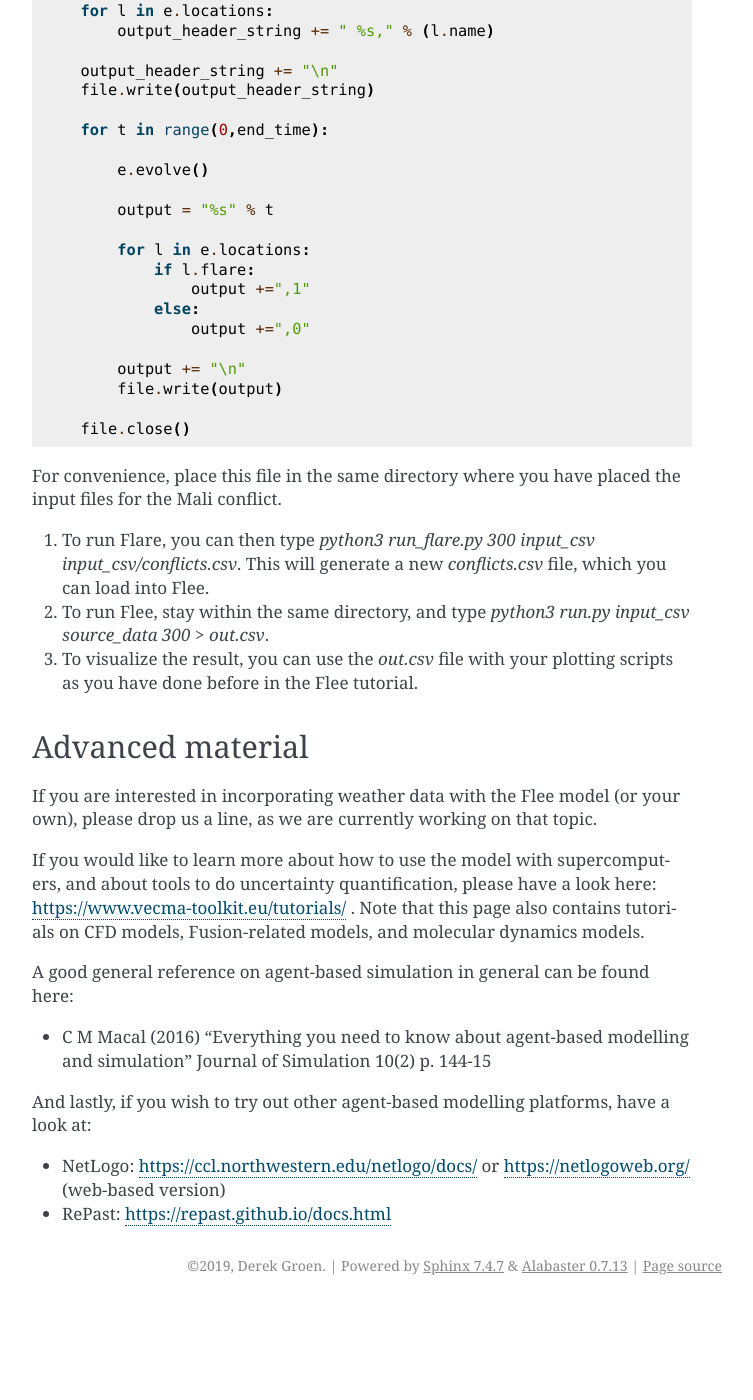
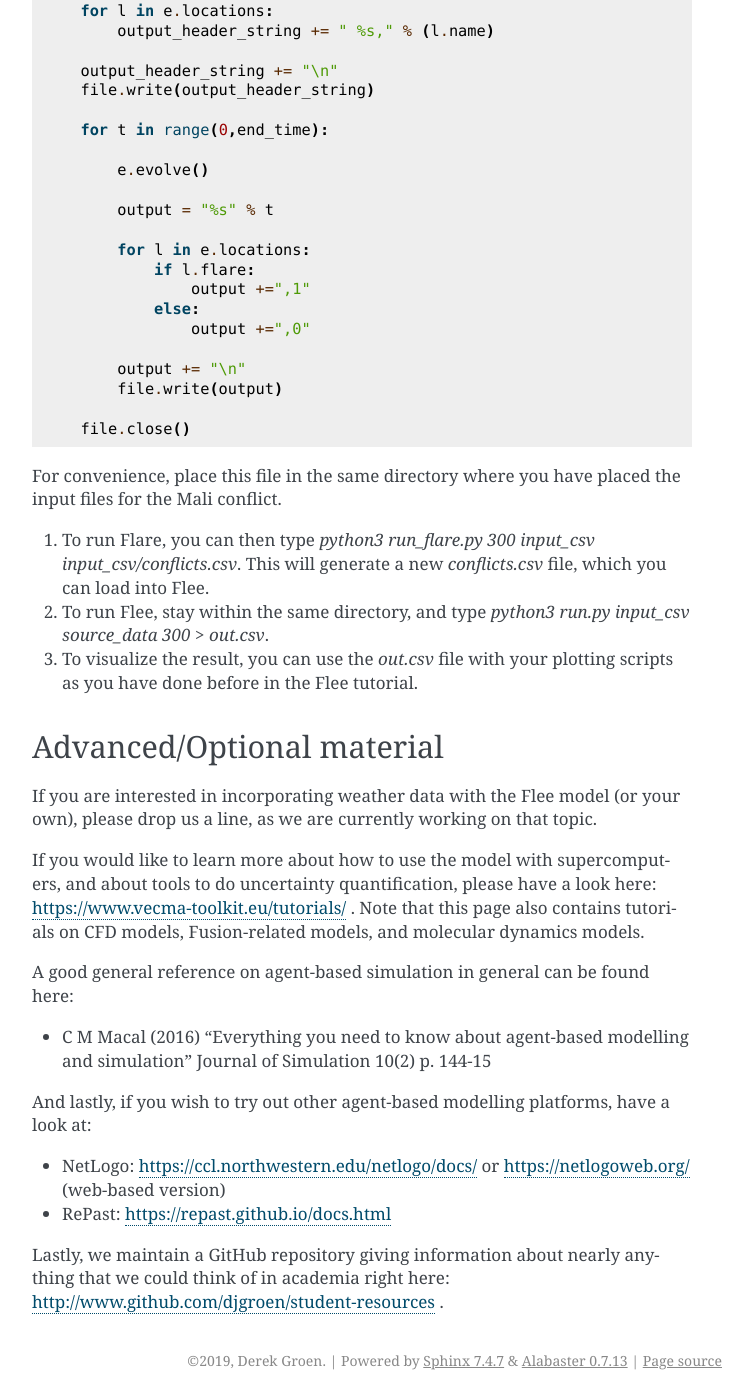
Before and after one commit to djgroen/student-resources, a Sphinx documentation site: the page built from docs/flee-par-couple.rst, in a window 1280 px wide and 1400 px high, scrolled down 3057 px. Shown: the whole window, without its empty margins (388-1141 px from the left). Built offline with Sphinx 7.4.7, drawn with Linux system fonts in a browser that asks for light colours; before the commit the page ends 4362 px from its top, so only the background shows below that; some of the changed text lies outside the part shown.

Commit message:
Update flee-par-couple.rst

```diff
--- a/docs/flee-par-couple.rst
+++ b/docs/flee-par-couple.rst
@@ -134,8 +134,8 @@ For convenience, place this file in the same directory where you have placed the
 2. To run Flee, stay within the same directory, and type `python3 run.py input_csv source_data 300 > out.csv`.
 3. To visualize the result, you can use the `out.csv` file with your plotting scripts as you have done before in the Flee tutorial.
 
-Advanced material
------------------
+Advanced/Optional material
+--------------------------
 
 If you are interested in incorporating weather data with the Flee model (or your own), please drop us a line, as we are currently working on that topic.
 
@@ -149,3 +149,5 @@ And lastly, if you wish to try out other agent-based modelling platforms, have a
 
 * NetLogo: https://ccl.northwestern.edu/netlogo/docs/ or https://netlogoweb.org/ (web-based version)
 * RePast: https://repast.github.io/docs.html
+
+Lastly, we maintain a GitHub repository giving information about nearly anything that we could think of in academia right here: http://www.github.com/djgroen/student-resources .
```
